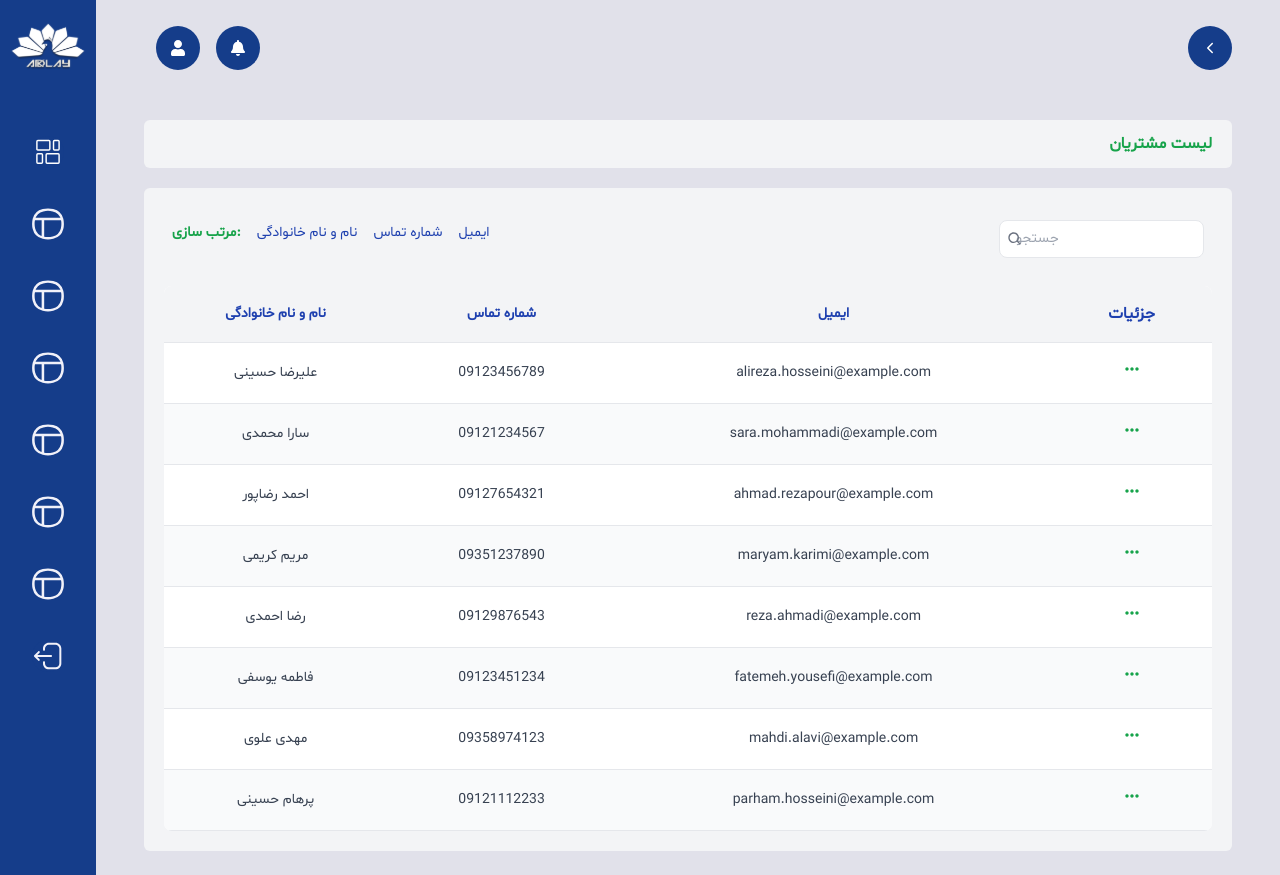
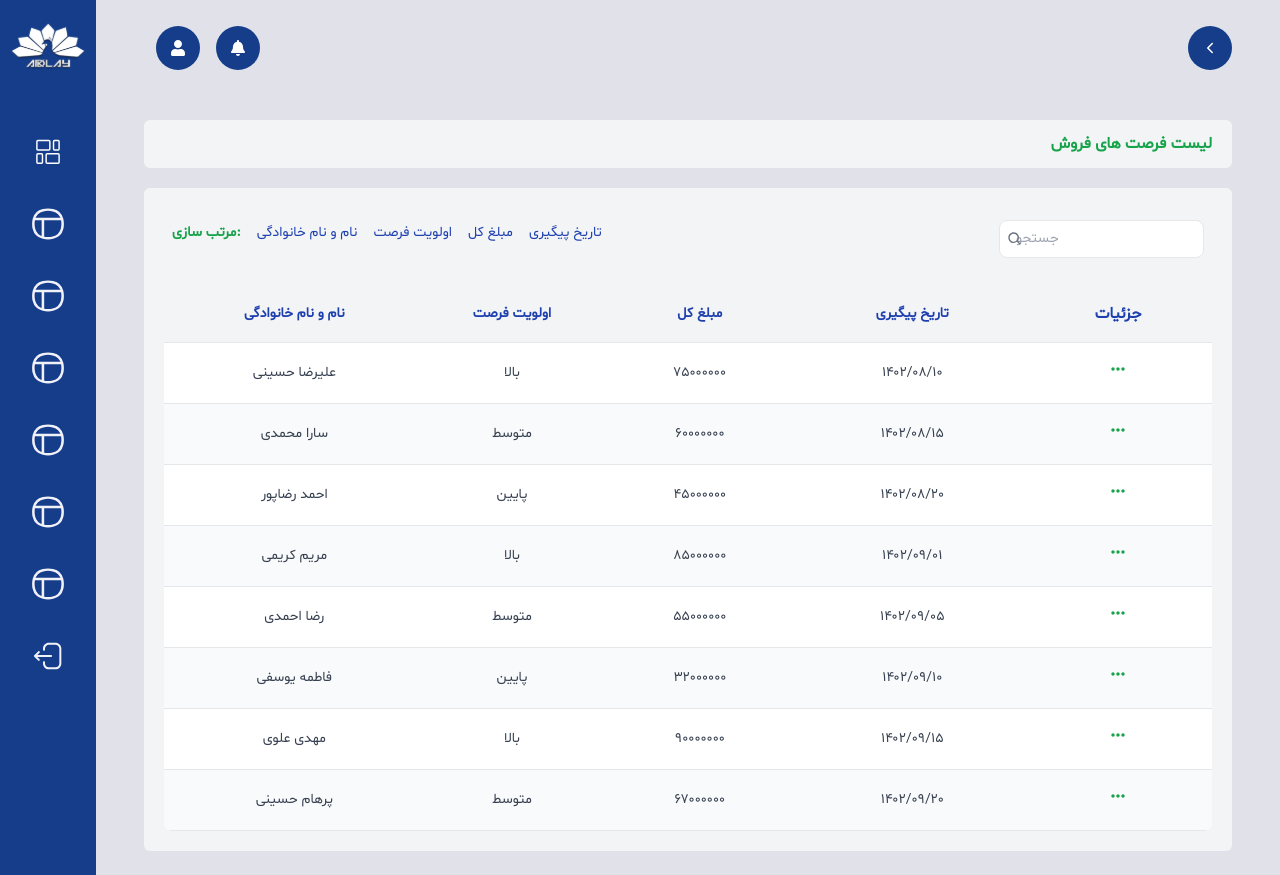
Before and after one commit to alirezzasarkar/customer-management-software, a React app: page /dashboard in a window 1280 px wide. Built offline with nearby package versions, Linux system fonts and the light colour scheme; the HTML template or start-up script is replaced by a standard one.

Commit message:
fix: DashboardRoutes.jsx

```diff
--- a/src/Routes/DashboardRoutes.jsx
+++ b/src/Routes/DashboardRoutes.jsx
@@ -1,12 +1,12 @@
 import React from "react";
 import Layout from "./../Components/Layout/Layout";
-import CustomerListPage from "../Pages/CustomerListPage";
+import SalesOpportunitiesListPage from "../Pages/SalesOpportunitiesListPage";
 
 const DashboardRoutes = () => {
   return (
     <Layout>
       {/* <Routes> */}
-      <CustomerListPage />
+      <SalesOpportunitiesListPage />
       {/* </Routes> */}
     </Layout>
   );
```
